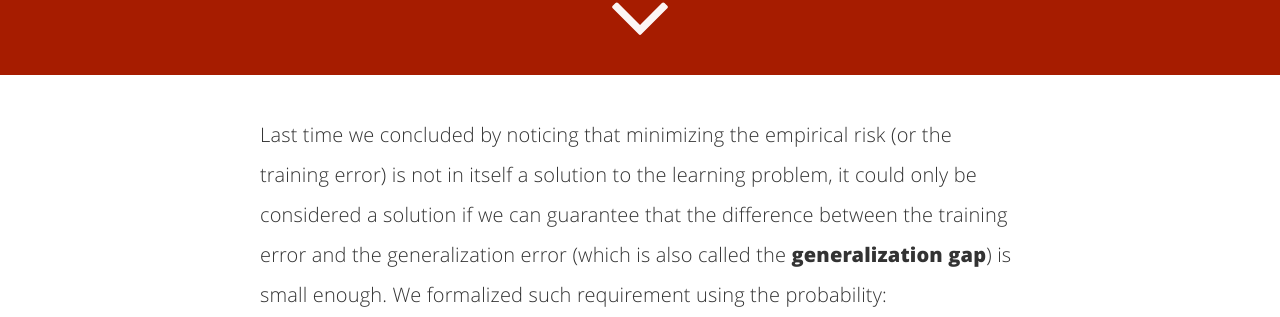
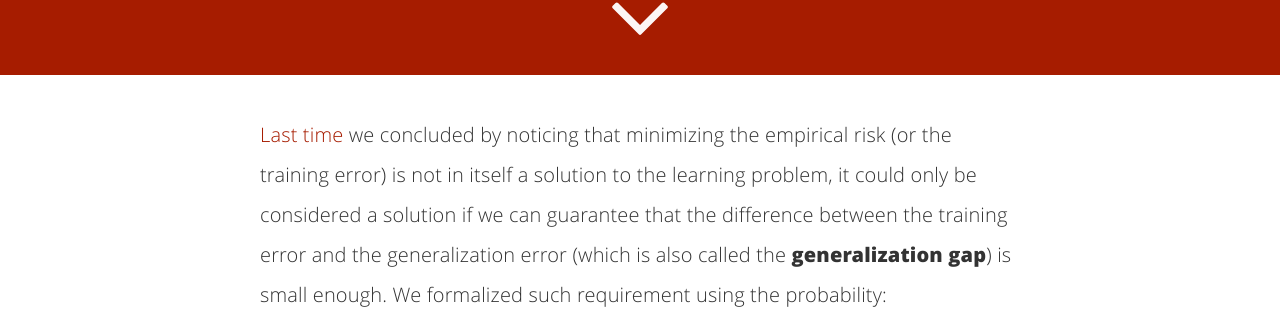
Before and after one commit to Mostafa-Samir/Mostafa-Samir.github.io, a Jekyll site: the page built from _posts/2016-9-26-ml-theory-pt2.md, in a window 1280 px wide and 900 px high, scrolled down 686 px. Shown: the part 139-456 px from the top of the window. Built offline with Jekyll 4.4.1, drawn with Linux system fonts in a browser that asks for light colours; nearby versions of some CDN libraries; formulas are drawn with MathJax 3; comment, search, counter and statistics services are not loaded; some of the changed lines change nothing that is shown.

Commit message:
added link to part1

```diff
--- a/_posts/2016-9-26-ml-theory-pt2.md
+++ b/_posts/2016-9-26-ml-theory-pt2.md
@@ -5,7 +5,7 @@ title: "Machine Learning Theory - Part 2: Generalization Bounds"
 image: /assets/images/vapnik.jpg
 ---
 
-Last time we concluded by noticing that minimizing the empirical risk (or the training error) is not in itself a solution to the learning problem, it could only be considered a solution if we can guarantee that the difference between the training error and the generalization error (which is also called the **generalization gap**) is small enough. We formalized such requirement using the probability:
+[Last time](/ml-theory-pt1) we concluded by noticing that minimizing the empirical risk (or the training error) is not in itself a solution to the learning problem, it could only be considered a solution if we can guarantee that the difference between the training error and the generalization error (which is also called the **generalization gap**) is small enough. We formalized such requirement using the probability:
 
 $$ \mathbb{P}\left[\sup_{h \in \mathcal{H}} |R(h) - R_{\text{emp}(h)}| > \epsilon\right] $$
 
```
